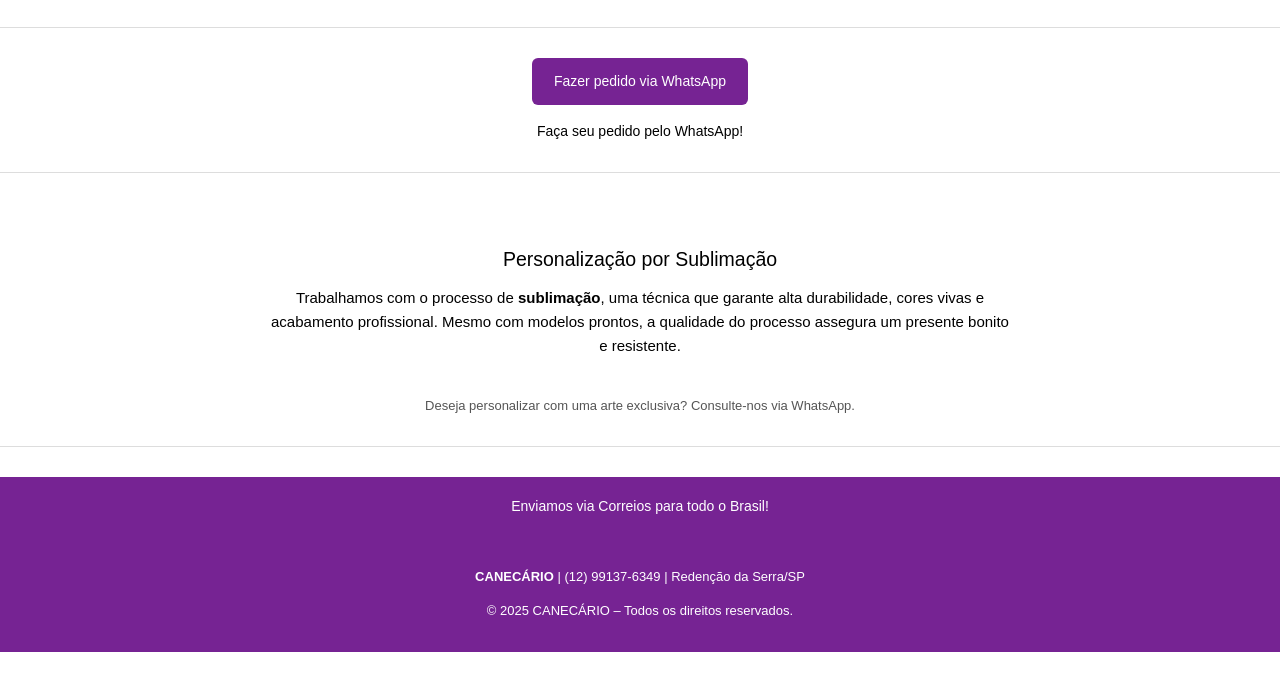
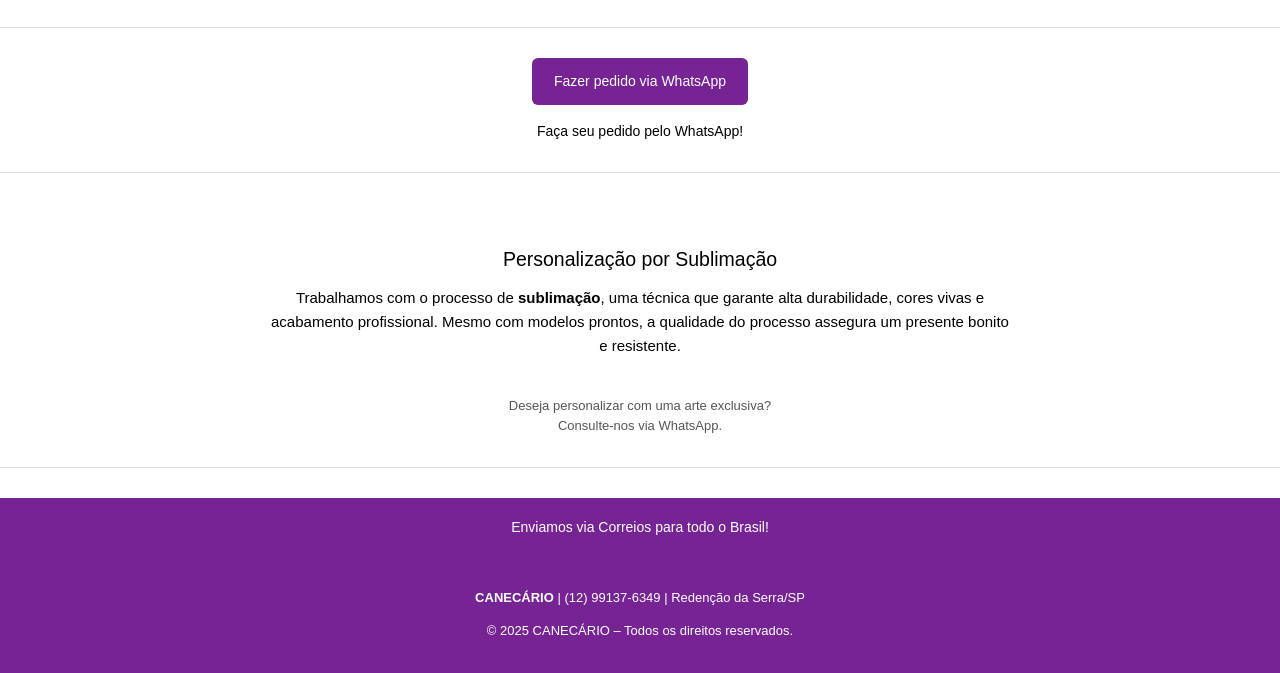
Before and after one commit to MugShopp/canecario, a plain HTML site: page index.html in a window 1280 px wide. Shown: the part 769-1442 px from the top of the page. Before the commit the page ends 1421 px from the top, so only its background shows below. Drawn offline with Linux system fonts and the light colour scheme.

Commit message:
Update index.html

```diff
--- a/index.html
+++ b/index.html
@@ -213,7 +213,7 @@
   </section>
 
   <!-- Nota sobre personalização -->
-  <p class="customization-note">Deseja personalizar com uma arte exclusiva? Consulte-nos via WhatsApp.</p>
+  <p class="customization-note">Deseja personalizar com uma arte exclusiva? <br>Consulte-nos via WhatsApp.</p>
 
   <div class="separator"></div>
 
```
